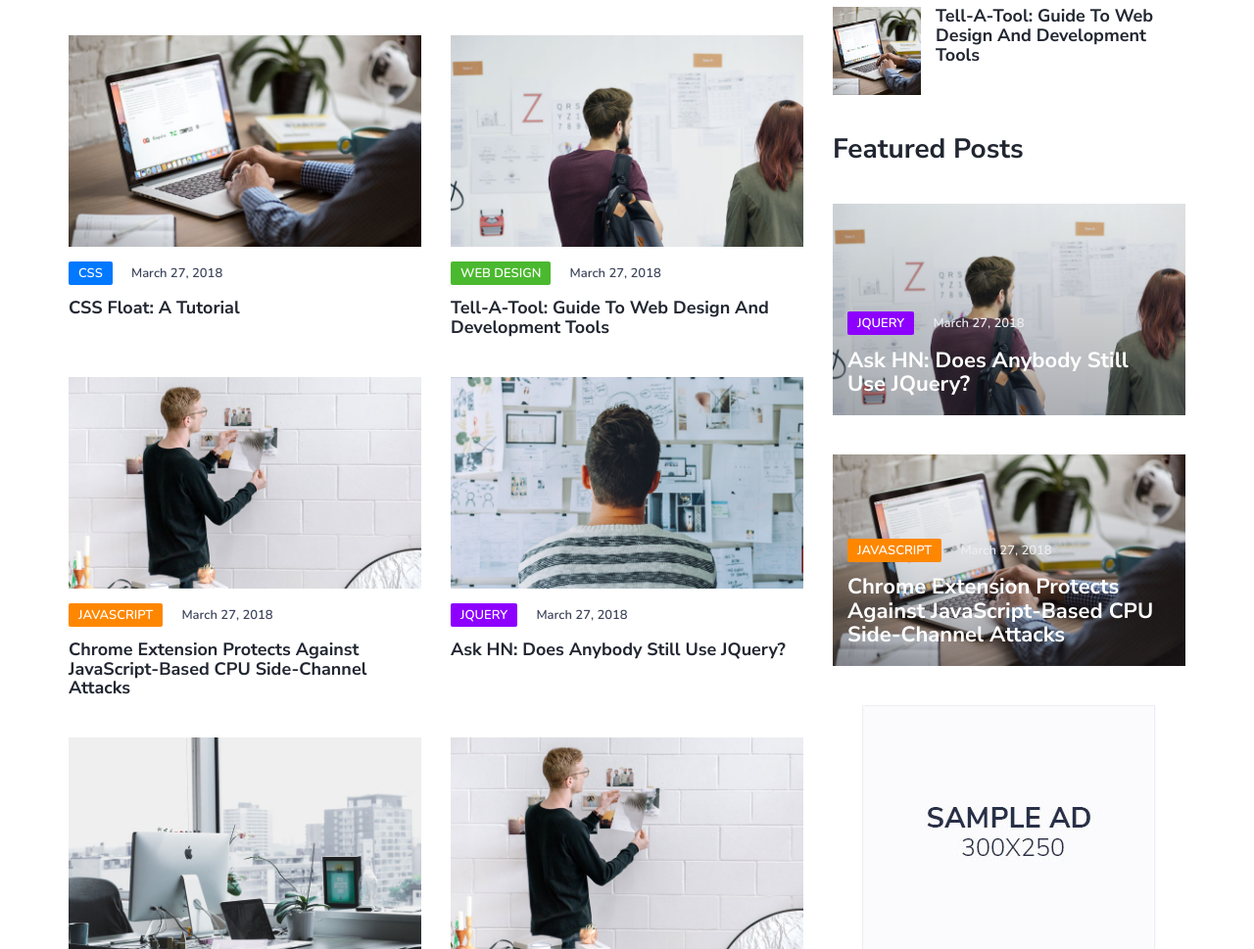
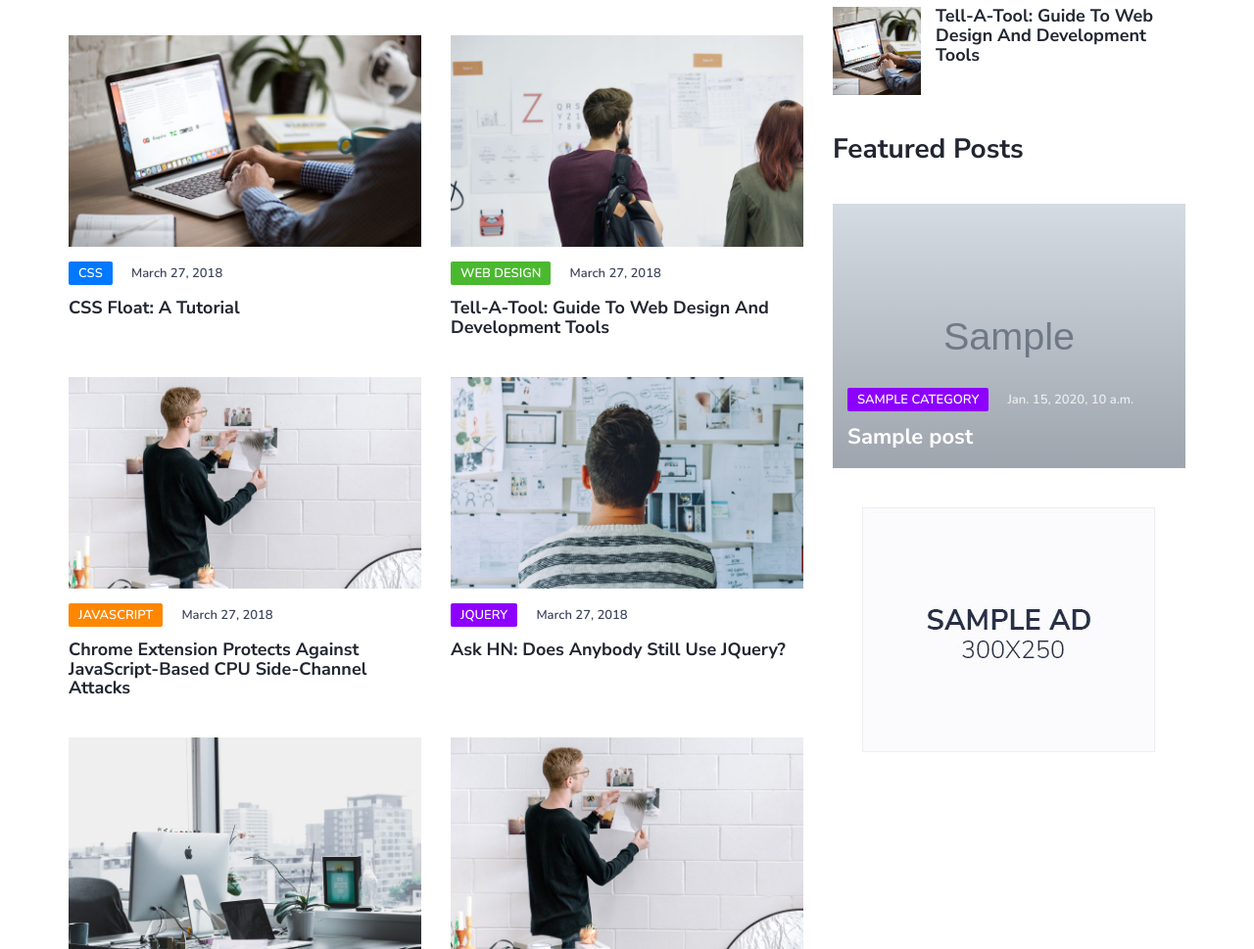
Before and after one commit to sajib1066/django-blog, a Django app: page / in a window 1280 px wide. Shown: the part 1287-2256 px from the top of the page at 98% size. Run offline with Django 3.2, Linux system fonts and the light colour scheme; tables that the repository leaves empty hold one stand-in row (values such as "Sample post"); grey boxes marked "Sample" are stand-in pictures; some libraries are stand-ins or nearby versions.

Commit message:
add widget featured post

```diff
--- a/templates/home.html
+++ b/templates/home.html
@@ -210,27 +210,18 @@
           <div class="section-title">
             <h2>Featured Posts</h2>
           </div>
+          {% for post in featured_post %}
           <div class="post post-thumb">
-            <a class="post-img" href="blog-post.html"><img src="{% static './img/post-2.jpg' %}" alt=""></a>
+            <a class="post-img" href="blog-post.html"><img src="{{ post.post.image.url }}" alt=""></a>
             <div class="post-body">
               <div class="post-meta">
-                <a class="post-category cat-3" href="category.html">Jquery</a>
-                <span class="post-date">March 27, 2018</span>
+                <a class="post-category cat-3" href="category.html">{{ post.post.category }}</a>
+                <span class="post-date">{{ post.post.pub_date }}</span>
               </div>
-              <h3 class="post-title"><a href="blog-post.html">Ask HN: Does Anybody Still Use JQuery?</a></h3>
+              <h3 class="post-title"><a href="blog-post.html">{{ post.post.title }}</a></h3>
             </div>
           </div>
-
-          <div class="post post-thumb">
-            <a class="post-img" href="blog-post.html"><img src="{% static './img/post-1.jpg' %}" alt=""></a>
-            <div class="post-body">
-              <div class="post-meta">
-                <a class="post-category cat-2" href="category.html">JavaScript</a>
-                <span class="post-date">March 27, 2018</span>
-              </div>
-              <h3 class="post-title"><a href="blog-post.html">Chrome Extension Protects Against JavaScript-Based CPU Side-Channel Attacks</a></h3>
-            </div>
-          </div>
+          {% endfor %}
         </div>
         <!-- /post widget -->
 
```
